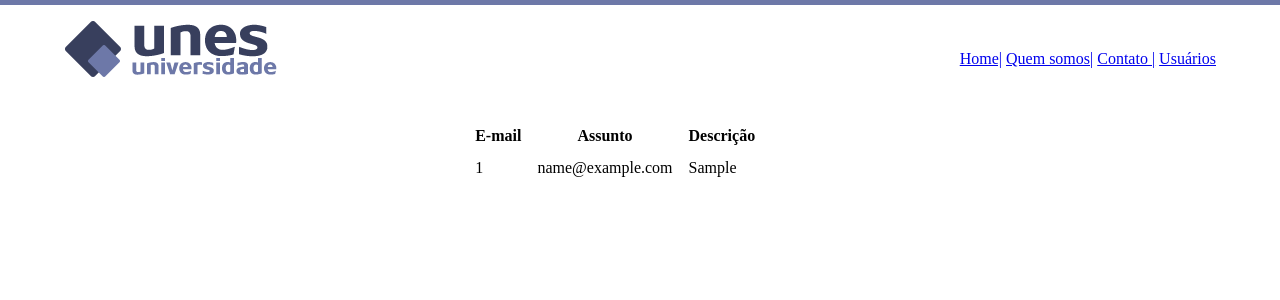
After one commit to leticiacarvalho04/Dev-Web-1-Sem, a Flask app: page /users in a window 1280 px wide. The commit adds this page. Shown: the top 300 px of the page. Run offline with Flask 2, Linux system fonts and the light colour scheme; tables that the repository leaves empty or names only in its code hold one stand-in row (values such as "Sample post"); some libraries are stand-ins or nearby versions.

Commit message:
Desafio3 com a página users e mysql

```diff
--- a/src/Desafio3/src/app.py
+++ b/src/Desafio3/src/app.py
@@ -35,5 +35,16 @@ def contato():
         return 'sucesso'
     return render_template("contato.html")
 
+@app.route('/users')
+def users():
+    cur = mysql.connection.cursor()
+
+    users = cur.execute('SELECT * FROM contato')
+
+    if users > 0:
+        userDetails = cur.fetchall()
+
+        return render_template('users.html', userDetails=userDetails)
+
 if __name__ == '__main__':
     app.run()
--- a/src/Desafio3/src/static/style.css
+++ b/src/Desafio3/src/static/style.css
@@ -46,3 +46,29 @@ p{
 h4{
     text-align: center;
 }
+
+table, td, tr {
+    align-items: center;
+    padding-top: 8px;
+    line-height: 1;
+    padding-left: 18px;
+    padding-right: 18px;
+
+}
+
+th{
+    text-align: center;
+    padding: 8px;
+}
+
+td{
+    text-align: left;
+    padding: 8px;
+}
+
+table{
+    border-collapse: collapse;
+    margin-left: 35%;
+    margin-top: 20px;
+    height: 100%;
+}
--- a/src/Desafio3/src/templates/contato.html
+++ b/src/Desafio3/src/templates/contato.html
@@ -12,7 +12,8 @@
                 <div class="link">
                     <a href="/">Home|</a>
                     <a href="/quemsomos">Quem somos|</a>
-                    <a href="/contato">Contato</a>
+                    <a href="/contato">Contato |</a>
+                    <a href="/users"> Usuários </a>
                 </div>
             </tr>
         </table>
--- a/src/Desafio3/src/templates/index.html
+++ b/src/Desafio3/src/templates/index.html
@@ -11,7 +11,8 @@
                 <div class="link">
                     <a href="/">Home |</a>
                     <a href="/quemsomos">Quem somos |</a>
-                    <a href="/contato">Contato </a>
+                    <a href="/contato">Contato |</a>
+                    <a href="/users"> Usuários </a>
                 </div>
 
         </div>
--- a/src/Desafio3/src/templates/quemsomos.html
+++ b/src/Desafio3/src/templates/quemsomos.html
@@ -9,7 +9,8 @@
         <div class="link">
             <a href="/">Home|</a>
             <a href="/quemsomos">Quem somos|</a>
-            <a href="/contato">Contato</a>
+            <a href="/contato">Contato |</a>
+            <a href="/users"> Usuários </a>
         </div>
 
     </div>
--- /dev/null
+++ b/src/Desafio3/src/templates/users.html
@@ -0,0 +1,66 @@
+{% extends "base.html" %}
+
+{% block conteudo %}
+
+<body id="img-fundo2">
+
+    <div>
+        <img src="/static/img/logo.png" alt="logo">
+
+        <div class="link">
+            <a href="/">Home|</a>
+            <a href="/quemsomos">Quem somos|</a>
+            <a href="/contato">Contato |</a>
+            <a href="/users"> Usuários </a>
+        </div>
+
+    </div>
+    <br>
+
+    <div>
+        <table>
+            <thead>
+
+                <tr>
+                    <th>E-mail</th>
+                    <th>Assunto</th>
+                    <th>Descrição</th>
+                </tr>
+
+            </thead>
+
+            {% for user in userDetails %}
+
+            <tbody>
+                <tr>
+                    <td>{{user[0]}}</td>
+                    <td>{{user[1]}}</td>
+                    <td>{{user[2]}}</td>
+                </tr>
+            </tbody>
+
+            {% endfor %}
+        </table>
+    </div>
+
+
+<script type="text/javscript" charset="utf8" src="https://cdn.datatables.net/1.11.3/js/jquery.dataTables.js"></script>
+
+<script src="https://code.jquery.com/jquery-3.5.1.js"></script>
+<script src="https://cdn.datatables.net/1.11.3/js/jquery.dataTables.min.js"></script>
+
+<script>
+    $(document).ready(function(){
+        $('#users').DataTable({
+            'language':{
+                'lengthMenu': 'Mostrando_MENU_registros por página',
+                'zeroRecords': 'Nada encontrado',
+                'info': 'Mostrando página _PAGE_ de _PAGES_',
+                'infoEmpty': 'Nenhum registro disponível',
+                'infoFiltered': '(filtrado de _MAX_ registros no total)'
+            }
+        })
+    })
+</script>
+
+{% endblock %}
```
